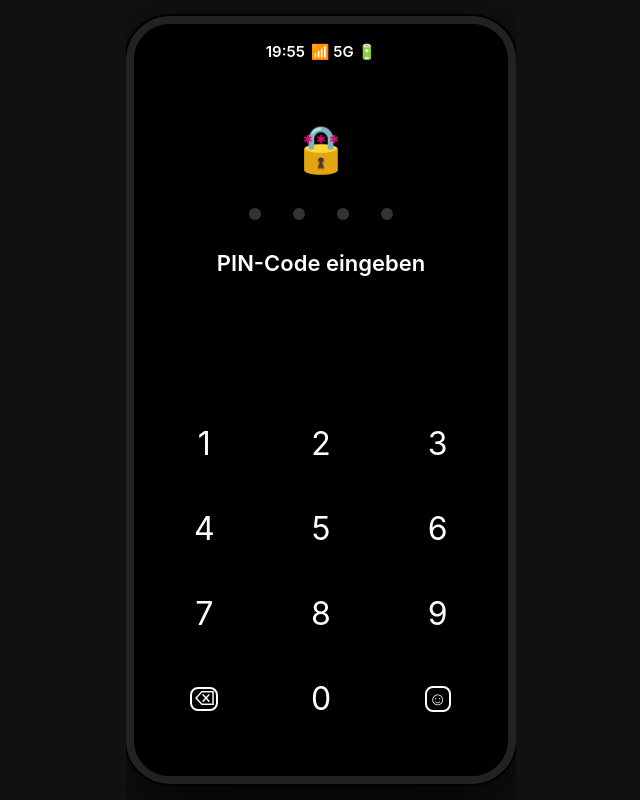
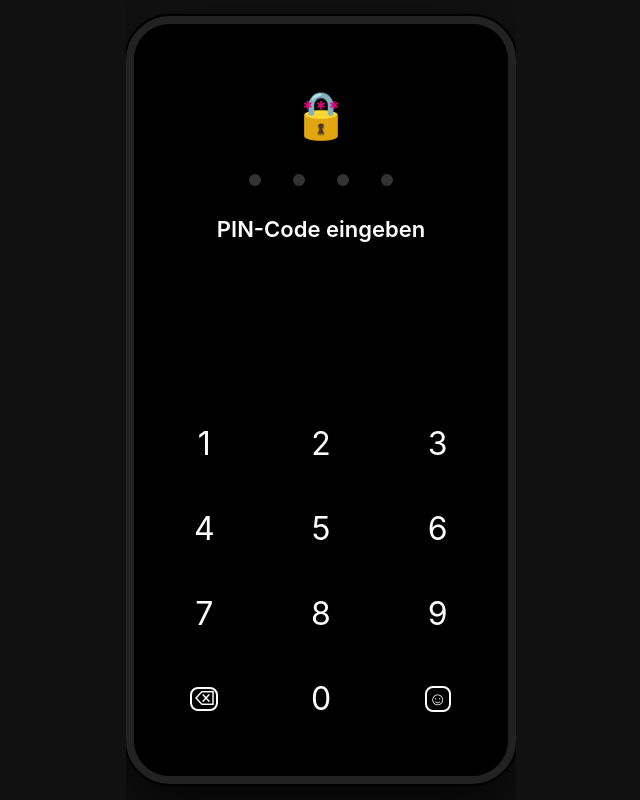
Before and after one commit to hazalerenn33-hash/lastest, a plain HTML site: page index.html in a window 1280 px wide. Shown: the whole page, without its empty margins (319-959 px from the left). Drawn offline with Linux system fonts and the light colour scheme.

Commit message:
Update index.html

```diff
--- a/index.html
+++ b/index.html
@@ -14,7 +14,7 @@
   *{box-sizing:border-box;margin:0;padding:0;-webkit-tap-highlight-color:transparent;font-family:-apple-system,BlinkMacSystemFont,"Segoe UI",Roboto,Helvetica,Arial,sans-serif;}
   html,body{height:100%;background:#111;color:var(--text);display:flex;align-items:center;justify-content:center;min-height:100vh;overflow:hidden;}
 
-  /* Telefon Çerçevesi */
+  /* Telefon Çerçevesi (Tam Ekran İçin) */
   .phone{
     width:390px;max-width:100%;height:844px;max-height:96vh;background:var(--bg);
     border-radius:44px;overflow:hidden;position:relative;border:8px solid #222;
@@ -29,19 +29,13 @@
 
   /* Kaydırma alanı */
   .scroll{
-    flex:1; overflow-y:auto; overflow-x:hidden; -webkit-overflow-scrolling:touch; padding-bottom:110px;
+    flex:1; overflow-y:auto; overflow-x:hidden; -webkit-overflow-scrolling:touch; padding-bottom:110px; padding-top: 20px;
   }
   .scroll::-webkit-scrollbar{display:none;}
 
-  /* Status Bar & Çentik (Saat karmaşası düzeltildi) */
-  .statusbar{height:54px;display:flex;align-items:center;justify-content:space-between;padding:0 24px;font-size:15px;font-weight:600;flex-shrink:0;position:relative;}
-  .statusbar .dynamic-clock { z-index: 2; min-width: 45px; } /* Sadece bu saati kullanıyoruz */
-  .statusbar .right { display: flex; gap: 6px; align-items: center; z-index: 2;}
-  .notch { position:absolute; top: 10px; left: 50%; transform: translateX(-50%); width: 120px; height: 32px; background: #000; border-radius: 20px; z-index: 1; }
-
   /* 1. GİRİŞ EKRANI */
   #pin { background: #000; display: flex; flex-direction: column; align-items: center; }
-  .pin-content { display: flex; flex-direction: column; align-items: center; width: 100%; padding-top: 40px; flex: 1;}
+  .pin-content { display: flex; flex-direction: column; align-items: center; width: 100%; padding-top: 60px; flex: 1;}
   .lock-box { position: relative; width: 60px; height: 60px; display: flex; align-items: center; justify-content: center; margin-bottom: 30px; }
   .lock-icon { font-size: 46px; color: #555; line-height: 1; }
   .lock-stars { position: absolute; top: 15px; left: 50%; transform: translateX(-50%); display: flex; gap: 2px; }
@@ -57,7 +51,7 @@
   .key .face-id { border: 2px solid #fff; border-radius: 8px; width: 26px; height: 26px; display:flex; align-items:center; justify-content:center; font-size: 18px;}
 
   /* ORTAK ALANLAR */
-  .topbar { display:flex; align-items:center; justify-content:space-between; padding:8px 20px;}
+  .topbar { display:flex; align-items:center; justify-content:space-between; padding:20px 20px 10px 20px;}
   .avatar { width:44px; height:44px; border-radius:50%; border:1px solid #333; display:flex; align-items:center; justify-content:center; font-size:15px; font-weight:500; cursor:pointer; background: #111;}
   .cicon { width:44px; height:44px; border-radius:50%; background:#1A1A1C; display:flex; align-items:center; justify-content:center; font-size:18px;}
   .svg-icon { width: 22px; height: 22px; fill: none; stroke: currentColor; stroke-width: 1.5; stroke-linecap: round; stroke-linejoin: round; }
@@ -105,7 +99,7 @@
 
   /* AI CHAT EKRANI */
   #ai_chat_screen { background: #09090B; }
-  .ai-header { display: flex; justify-content: space-between; align-items: center; padding: 10px 20px; margin-top: 10px; flex-shrink: 0;}
+  .ai-header { display: flex; justify-content: space-between; align-items: center; padding: 20px 20px 10px 20px; flex-shrink: 0;}
   .ai-header .closeBtn { width:44px; height:44px; border-radius:50%; background:#111; border: 1px solid #222; display:flex; align-items:center; justify-content:center; font-size:20px; cursor:pointer; color: #fff;}
   .ai-header .right { display: flex; gap: 10px; }
   .ai-header .plusBtn { width: 44px; height: 44px; border-radius: 50%; border: 1px solid #333; display: flex; align-items: center; justify-content: center; font-size: 20px; cursor: pointer;}
@@ -136,7 +130,7 @@
   .legal-text { text-align: center; color: #666; font-size: 11px; line-height: 1.4; margin-top: 16px; padding: 0 10px;}
 
   /* MEHR EKRANI */
-  .closeBtn { width:44px; height:44px; border-radius:50%; background:#111; display:flex; align-items:center; justify-content:center; font-size:20px; margin:10px 20px; cursor:pointer;}
+  .closeBtn { width:44px; height:44px; border-radius:50%; background:#111; display:flex; align-items:center; justify-content:center; font-size:20px; margin:20px 20px 10px 20px; cursor:pointer;}
   .sectionTitle { font-size:28px; font-weight:700; margin:10px 20px 20px;}
   .companyGrid { display:flex; gap:12px; padding:0 20px; margin-bottom:20px;}
   .companyCard { background:#141416; border-radius:16px; padding:16px; flex:1; border:1px solid #333; position:relative;}
@@ -169,6 +163,9 @@
 
   /* Tawk.to'nun varsayılan balonunu engelle */
   iframe[title="chat widget"], .tawk-min-container, .tawk-max-container { display: none !important; opacity: 0 !important; pointer-events: none !important; }
+
+  /* Tüm statusbar div'lerini gizle (Kod içinde kalabilir ama görünmez) */
+  .statusbar { display: none !important; }
 </style>
 </head>
 <body>
@@ -176,12 +173,6 @@
 
   <!-- 1. GİRİŞ EKRANI -->
   <div class="screen active" id="pin">
-    <div class="statusbar">
-      <span class="dynamic-clock">20:46</span>
-      <div class="notch"></div>
-      <span class="right">📶 5G 🔋</span>
-    </div>
-
     <div class="pin-content">
       <div class="lock-box">
         <div class="lock-icon">🔒</div>
@@ -214,7 +205,6 @@
 
   <!-- 2. ANA EKRAN (HOME) -->
   <div class="screen" id="home">
-    <div class="statusbar"><span class="dynamic-clock">20:46</span><span class="right">📶 5G 🔋</span></div>
     <div class="scroll">
       <div class="topbar">
         <div class="avatar" onclick="showScreen('profile')">AR</div>
@@ -250,7 +240,6 @@
       </div>
     </div>
 
-    <!-- YÜZEN BUTON (Temiz, Sadece İkon) -->
     <div class="fab" onclick="showScreen('ai_chat_screen')">
       <svg class="svg-icon" style="width:28px;height:28px;stroke:#fff; stroke-width: 2;" viewBox="0 0 24 24"><path d="M21 15a2 2 0 0 1-2 2H7l-4 4V5a2 2 0 0 1 2-2h14a2 2 0 0 1 2 2z"></path></svg>
     </div>
@@ -266,7 +255,6 @@
 
   <!-- 3. KONTEN EKRANI -->
   <div class="screen" id="konten">
-    <div class="statusbar"><span class="dynamic-clock">20:46</span><span class="right">📶 5G 🔋</span></div>
     <div class="topbar"><div class="avatar" onclick="showScreen('profile')">AR</div></div>
     <div style="padding:10px 20px 0;"><div style="font-size:28px;font-weight:700">Konten</div></div>
     <div class="scroll">
@@ -311,8 +299,6 @@
 
   <!-- 4. AI CHAT EKRANI -->
   <div class="screen" id="ai_chat_screen">
-    <div class="statusbar"><span class="dynamic-clock">20:46</span><span class="right">📶 5G 🔋</span></div>
-
     <div class="ai-header">
       <div class="closeBtn" onclick="showScreen('home')">✕</div>
       <div class="right">
@@ -352,7 +338,6 @@
 
   <!-- 5. AUSGABEN EKRANI -->
   <div class="screen" id="ausgaben">
-    <div class="statusbar"><span class="dynamic-clock">20:46</span><span class="right">📶 5G 🔋</span></div>
     <div class="topbar"><div class="avatar" onclick="showScreen('profile')">AR</div></div>
     <div style="padding:10px 20px 0;"><div style="font-size:28px;font-weight:700">Ausgaben</div></div>
     <div class="scroll"><div class="card" style="margin-top:20px;"><div class="cardTitle">Deine Ausgaben</div><div style="color:#888;margin-top:10px;">Keine neuen Ausgaben vorhanden.</div></div></div>
@@ -367,7 +352,6 @@
 
   <!-- 6. EINNAHMEN EKRANI -->
   <div class="screen" id="einnahmen">
-    <div class="statusbar"><span class="dynamic-clock">20:46</span><span class="right">📶 5G 🔋</span></div>
     <div class="topbar"><div class="avatar" onclick="showScreen('profile')">AR</div></div>
     <div style="padding:10px 20px 0;"><div style="font-size:28px;font-weight:700">Einnahmen</div></div>
     <div class="scroll"><div class="card" style="margin-top:20px;"><div class="cardTitle">Deine Einnahmen</div><div style="color:#888;margin-top:10px;">Keine neuen Einnahmen vorhanden.</div></div></div>
@@ -382,8 +366,6 @@
 
   <!-- 7. MEHR EKRANI -->
   <div class="screen" id="mehr">
-    <div class="statusbar"><span class="dynamic-clock">20:46</span><span class="right">📶 5G 🔋</span></div>
-
     <div class="closeBtn" onclick="showScreen('home')"><svg class="svg-icon" style="width:20px;height:20px;" viewBox="0 0 24 24"><line x1="18" y1="6" x2="6" y2="18"></line><line x1="6" y1="6" x2="18" y2="18"></line></svg></div>
     <div class="sectionTitle">Mein Unternehmen</div>
 
@@ -446,7 +428,6 @@
 
   <!-- 8. PROFİL EKRANI -->
   <div class="screen" id="profile">
-    <div class="statusbar"><span class="dynamic-clock">20:46</span><span class="right">📶 5G 🔋</span></div>
     <div class="topbar"><div class="closeBtn" onclick="showScreen('home')">‹</div></div>
     <div class="profile-header">
         <div class="profile-avatar">AR</div>
@@ -458,7 +439,6 @@
 
   <!-- 9. TAWK.TO EKRANI -->
   <div class="screen" id="tawk_screen">
-    <div class="statusbar"><span class="dynamic-clock">20:46</span><span class="right">📶 5G 🔋</span></div>
     <div class="topbar">
         <div class="closeBtn" onclick="showScreen('ai_chat_screen')">‹</div>
         <div style="font-size:16px; font-weight:600; color:#fff;">Live Support</div>
@@ -488,14 +468,8 @@
 
   document.getElementById('homeTx').innerHTML = txList.map(txHtml).join('');
 
-  // TEK BİR DİNAMİK SAAT GÜNCELLEMESİ
-  function updateClock(){
-    let now = new Date();
-    let timeStr = String(now.getHours()).padStart(2, '0') + ':' + String(now.getMinutes()).padStart(2, '0');
-    document.querySelectorAll('.dynamic-clock').forEach(c => c.innerText = timeStr);
-  }
-  setInterval(updateClock, 1000);
-  updateClock();
+  // Saat karmaşasını tamamen silmek için JS'deki saati kaldırdım.
+  // Gerçek mobil uygulamada saati işletim sistemi gösterir.
 
   let entered = '';
   function pinPress(d){
```
